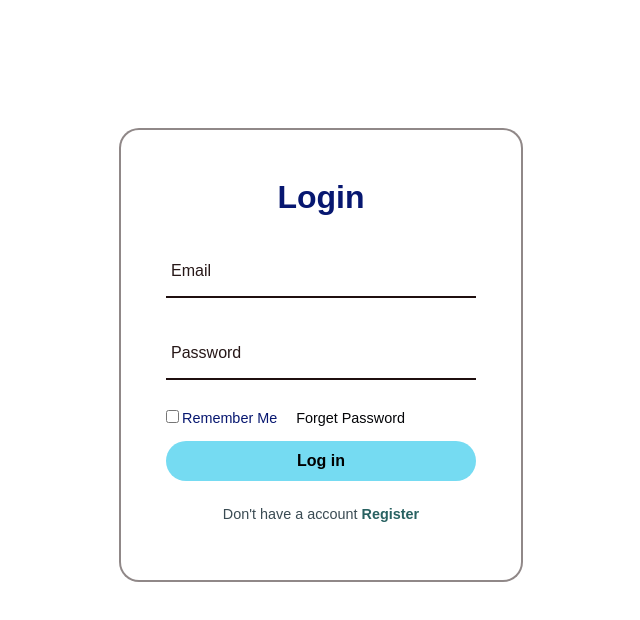
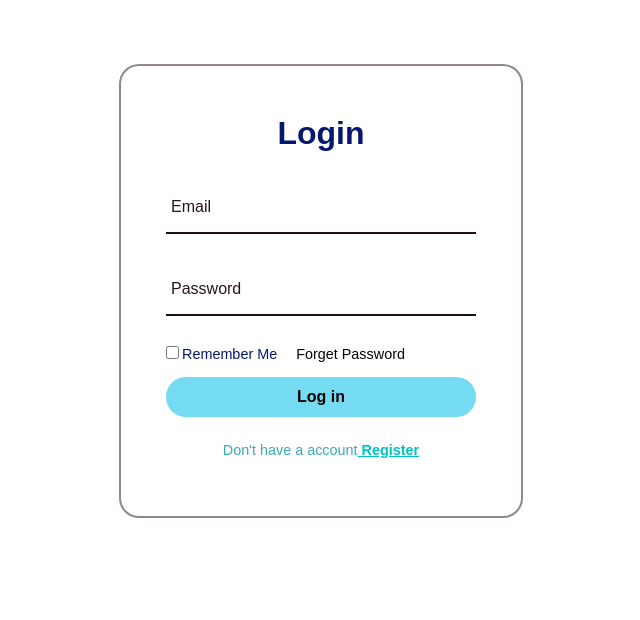
Before and after one commit to kzsharma/Login-page, a React (Vite) app: page / in a window 1280 px wide. Shown: the top 620 px of the page, without its empty margins (329-969 px from the left). Built offline with nearby package versions, Linux system fonts and the light colour scheme.

Commit message:
validation

```diff
--- a/src/components/login/Login.jsx
+++ b/src/components/login/Login.jsx
@@ -36,14 +36,14 @@ function Login() {
         if (!isValidEmail(user.email)) {
             setError(prevState => ({
                 ...prevState,
-                email: "invalid Email"
+                email: "Invalid Email"
             }))
             isdataValid = false
         }
         if (user.password.length < 8) {
             setError(prevState => ({
                 ...prevState,
-                password: "invalid password"
+                password: "Invalid password"
             }))
             isdataValid = false
         }
--- a/src/components/login/login.css
+++ b/src/components/login/login.css
@@ -21,12 +21,12 @@
     height: 450px;
     border: 2px solid rgba(34, 18, 18, 0.5);
     border-radius: 20px;
-    backdrop-filter: blur(15px);
     display: flex;
     justify-content: center;
     align-items: center;
     margin-left: 35%;
-    margin-top: 10%;
+    margin-top: 5%;
+    margin-bottom: 5%;
   }
   h2 {
     font-size: 2em;
@@ -96,14 +96,15 @@
   }
   .register {
     font-size: 0.9em;
-    color: #021822c7;
+    color: #02939dc7;
     text-align: center;
     margin: 25px 0 10px;
   }
   .register p a {
-    text-decoration: none;
-    color: #286161;
+
+    color: #00c2bf;
     font-weight: 600;
+    text-decoration: underline;
   }
   .register p a:hover {
     text-decoration: underline;
--- a/src/components/signUp/SignUp.jsx
+++ b/src/components/signUp/SignUp.jsx
@@ -34,6 +34,7 @@ function SignUp() {
     }
     function isValidNumber(number) {
         return /^\d+$/.test(number)
+        //return /^(?:(?:\+|0{0,2})91(\s*[\-]\s*)?|[0]?)?[789]\d{9}$/.test(number)     // alternate regex
     }
     const handleChange = (e) => {
         const { name, value } = e.target;
@@ -57,14 +58,14 @@ function SignUp() {
         if (!data.name || data.name.length < 4 || !isValidName(data.name)) {
             setErrors(prevState => ({
                 ...prevState,
-                name: 'invalid name'
+                name: 'Invalid name'
             }))
             isdataValid = false
         }
         if (!data.user || data.user.length < 4 || !isValidUser(data.user)) {
             setErrors(prevState => ({
                 ...prevState,
-                user: 'invalid user-Name'
+                user: 'Invalid user-Name'
             }))
             isdataValid = false
         }
@@ -72,6 +73,13 @@ function SignUp() {
             setErrors(prevState => ({
                 ...prevState,
                 email: 'Invalid Email'
+            }))
+            isdataValid = false
+        }
+        if (data.user === data.password) {
+            setErrors(prevState => ({
+                ...prevState,
+                password: 'Password Cannot be same as username'
             }))
             isdataValid = false
         }
@@ -96,14 +104,7 @@ function SignUp() {
             }))
             isdataValid = false
         }
-        if (data.user === data.password) {
-            setErrors(prevState => ({
-                ...prevState,
-                password: 'Password Cannot be same as username'
-            }))
-            isdataValid = false
-        }
-        // Object.keys(errors).forEach((key)=>{
+        // Object.keys(errors).forEach((key)=>{        //alternate way (iterating object value to (to use this we need to remove isValid ))
         //     if(errors[key]){
         //             console.log(errors)
         //             console.log("sdsds")
```
